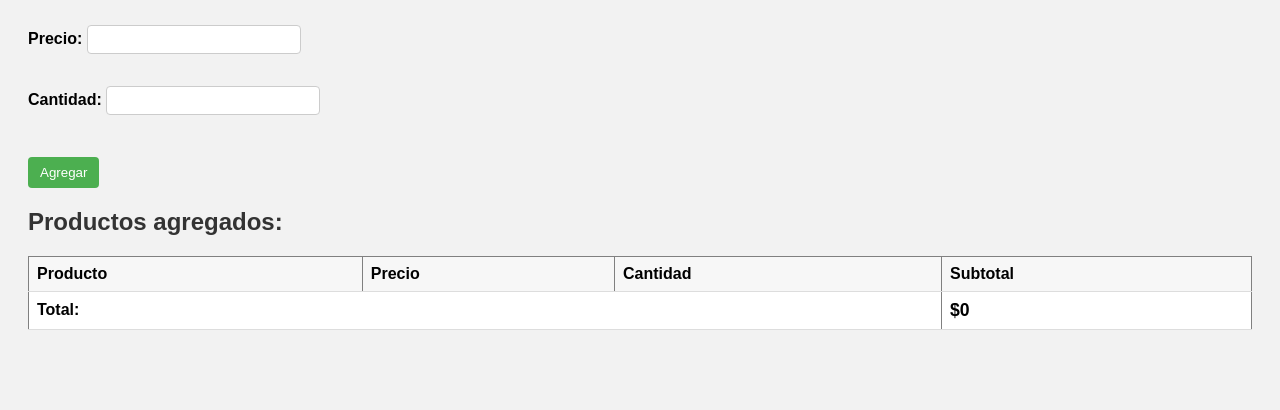
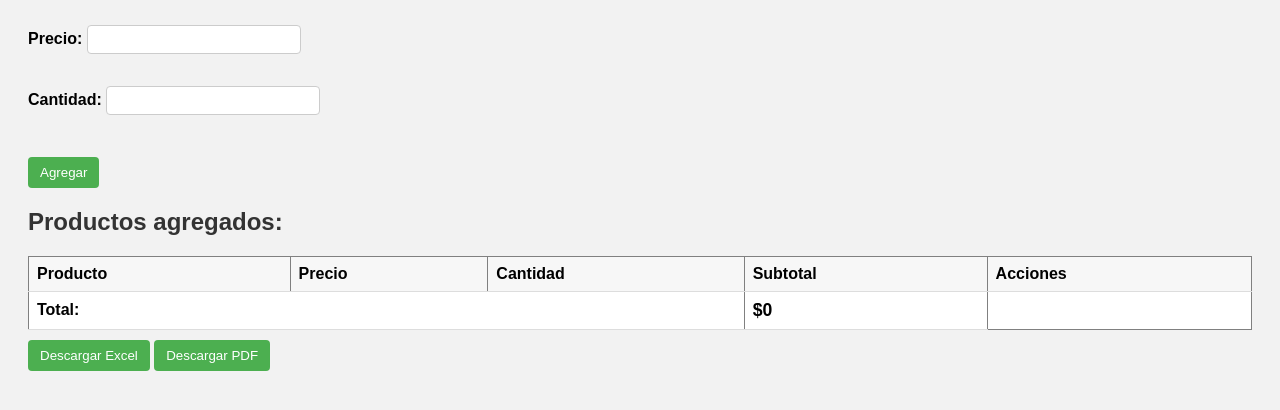
Before and after one commit to JuliethK/punto-de-venta, a website: page index.html in a window 1280 px wide. Shown: the part 144-554 px from the top of the page. Drawn offline with nearby package versions, Linux system fonts and the light colour scheme.

Commit message:
Update index.html

```diff
--- a/index.html
+++ b/index.html
@@ -4,6 +4,13 @@
     <meta charset="UTF-8">
     <meta name="viewport" content="width=device-width, initial-scale=1.0">
     <title>Punto de Venta</title>
+
+ <!-- Para Excel -->
+<script src="https://cdnjs.cloudflare.com/ajax/libs/xlsx/0.18.5/xlsx.full.min.js"></script>
+
+<!-- Para PDF -->
+<script src="https://cdnjs.cloudflare.com/ajax/libs/jspdf/2.5.1/jspdf.umd.min.js"></script>
+
 </head>
 <style>
     body{
@@ -96,18 +103,25 @@
             <th>Precio</th>
             <th>Cantidad</th>
             <th>Subtotal</th>
+            <th>Acciones</th>
         </tr>
     </thead>
     <tbody id="tabla-productos">
         <!-- Aquí se agregarán las filas dinámicamente -->
     </tbody>
+
     <tfoot>
-        <tr>
-            <td colspan="3"><strong>Total:</strong></td>
-            <td id="total-general">$0</td>
-        </tr>
-    </tfoot>
+  <tr>
+    <td colspan="3"><strong>Total:</strong></td>
+    <td id="total-general">$0</td>
+  </tr>
+</tfoot>
 </table>
+
+<!-- Solo estos botones, sin duplicar el total -->
+<button onclick="descargarExcel()">Descargar Excel</button>
+<button onclick="descargarPDF()">Descargar PDF</button>
+
 
 </body>
 </html>
```
